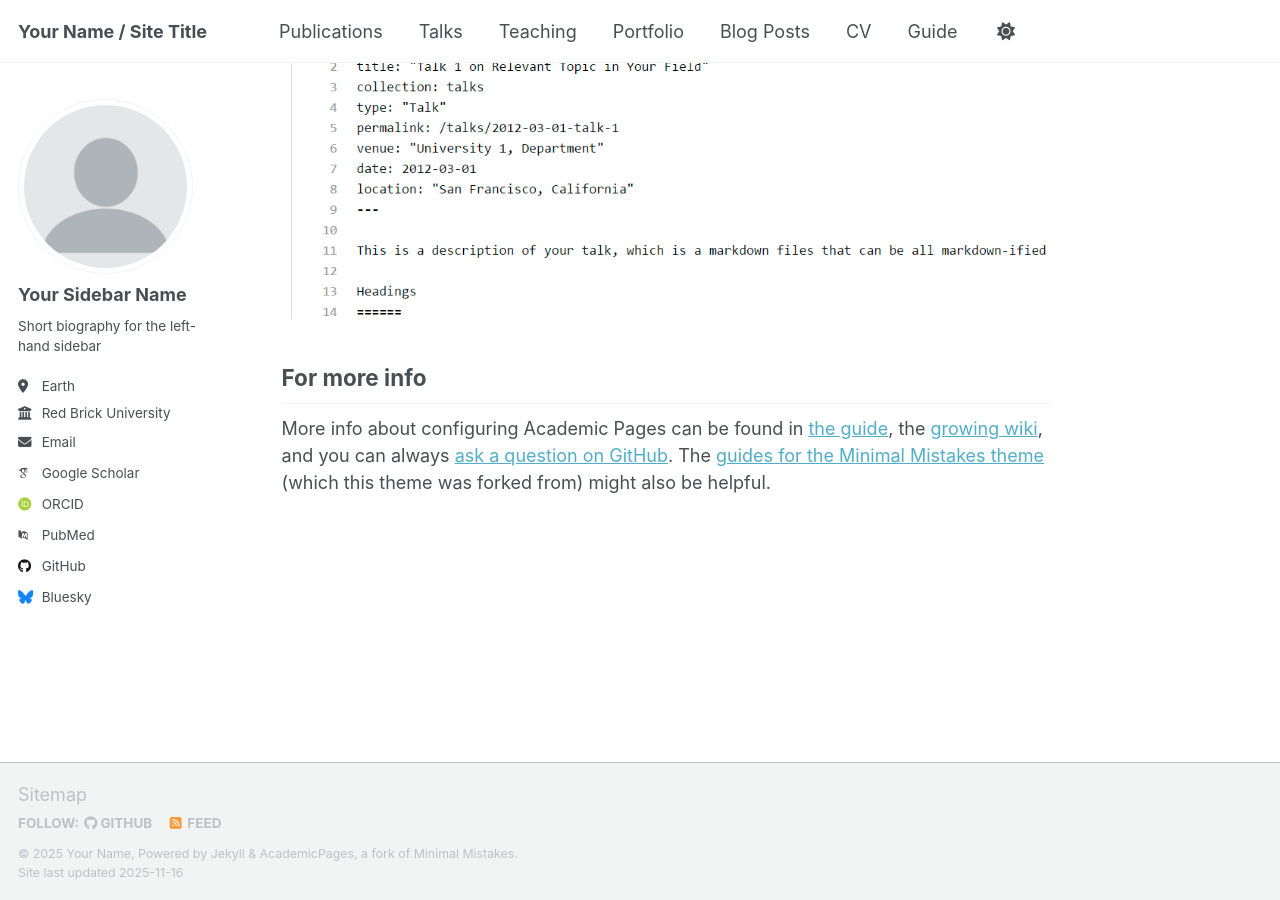
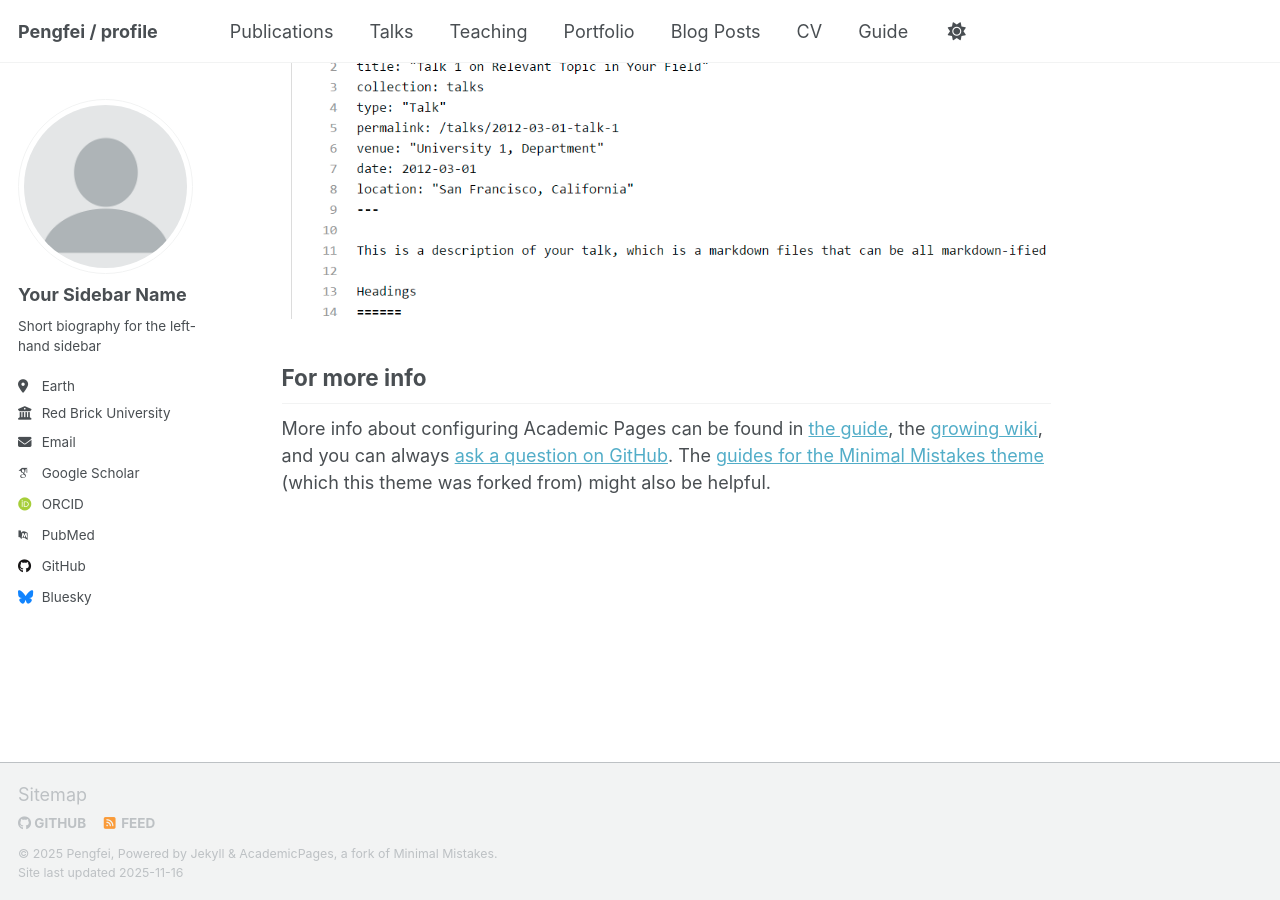
Before and after one commit to PengfeiInTuebingen/PengfeiLiu, a Jekyll site: the page built from _pages/about.md, in a window 1280 px wide and 900 px high, scrolled down 2880 px. Built offline with Jekyll 4.4.1, drawn with Linux system fonts in a browser that asks for light colours; some web fonts are replaced; a script that is not in the unit is left out.

Commit message:
Update site configuration for new author details

```diff
--- a/_config.yml
+++ b/_config.yml
@@ -7,16 +7,16 @@
 # server process.
 
 # Basic Site Settings
-locale                   : "en-US"
+locale                   : "Germany"
 site_theme               : "default" # Currently available options are "default", "air"
-title                    : "Your Name / Site Title"
+title                    : "Pengfei / profile"
 title_separator          : "-"
-name                     : &name "Your Name"
-description              : &description "Your Name's academic portfolio"   # Update this with a general description of your site, this is the default if not overridden by a page
-url                      : https://academicpages.github.io # The base hostname & protocol for your site e.g. "https://[your GitHub username].github.io",
+name                     : &name "Pengfei"
+description              : &description "Pengfei's academic portfolio"   # Update this with a general description of your site, this is the default if not overridden by a page
+url                      : https://PengfeiLiu.github.io # The base hostname & protocol for your site e.g. "https://[your GitHub username].github.io",
                                                            # or if you already have some other page hosted on Github then use "https://[your GitHub username].github.io/[Your Repo Name]"
 baseurl                  : "" # the subpath of your site, e.g. "/blog"
-repository               : "academicpages/academicpages.github.io"
+repository               : "PengfeiInTuebingen/PengfeiLiu.github.io"
 
 # Site Author - The following control what appear as part of the author content on the side bar.
 #               If a field is blank the icon and link will not appear, otherwise it will be shown.
```
